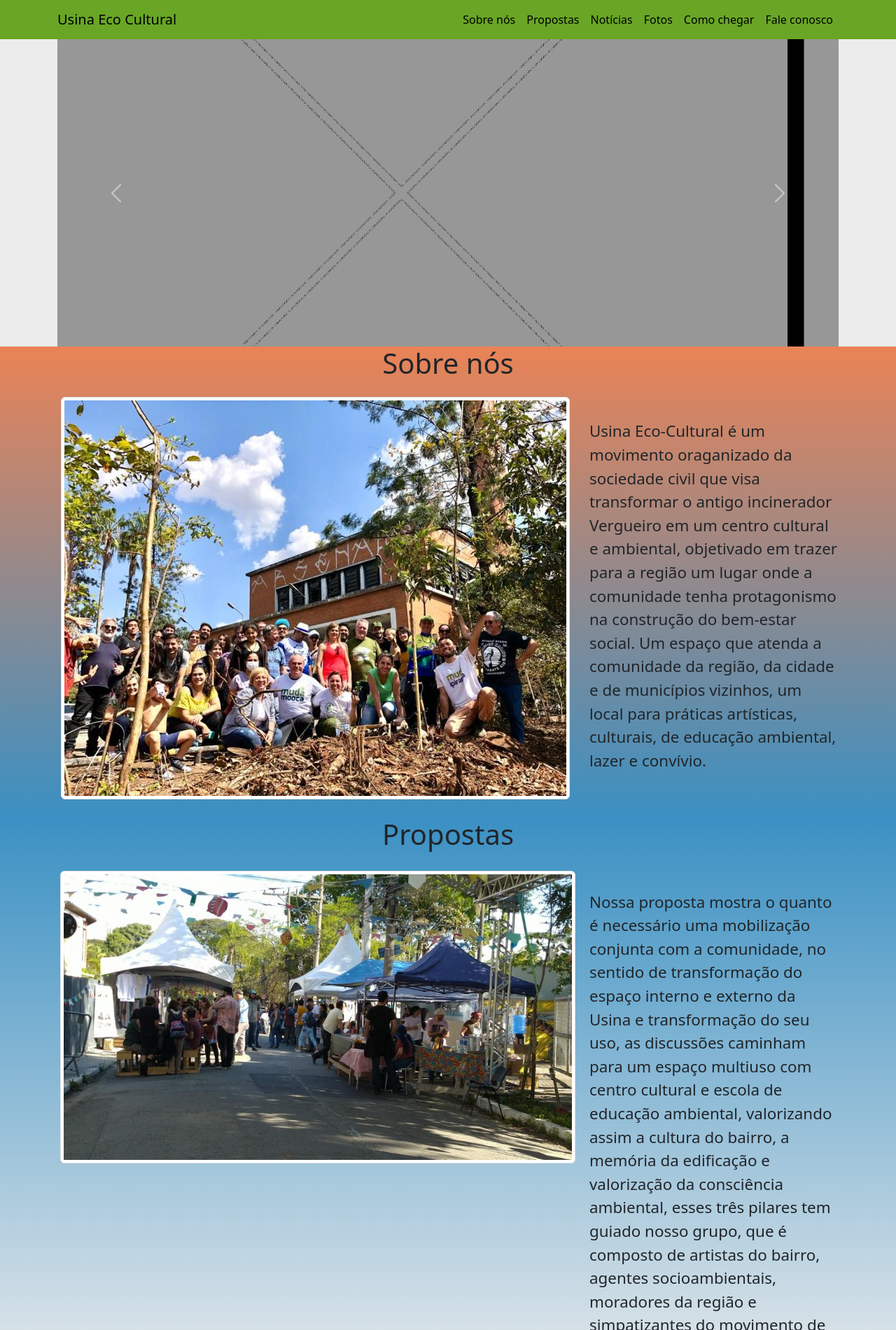
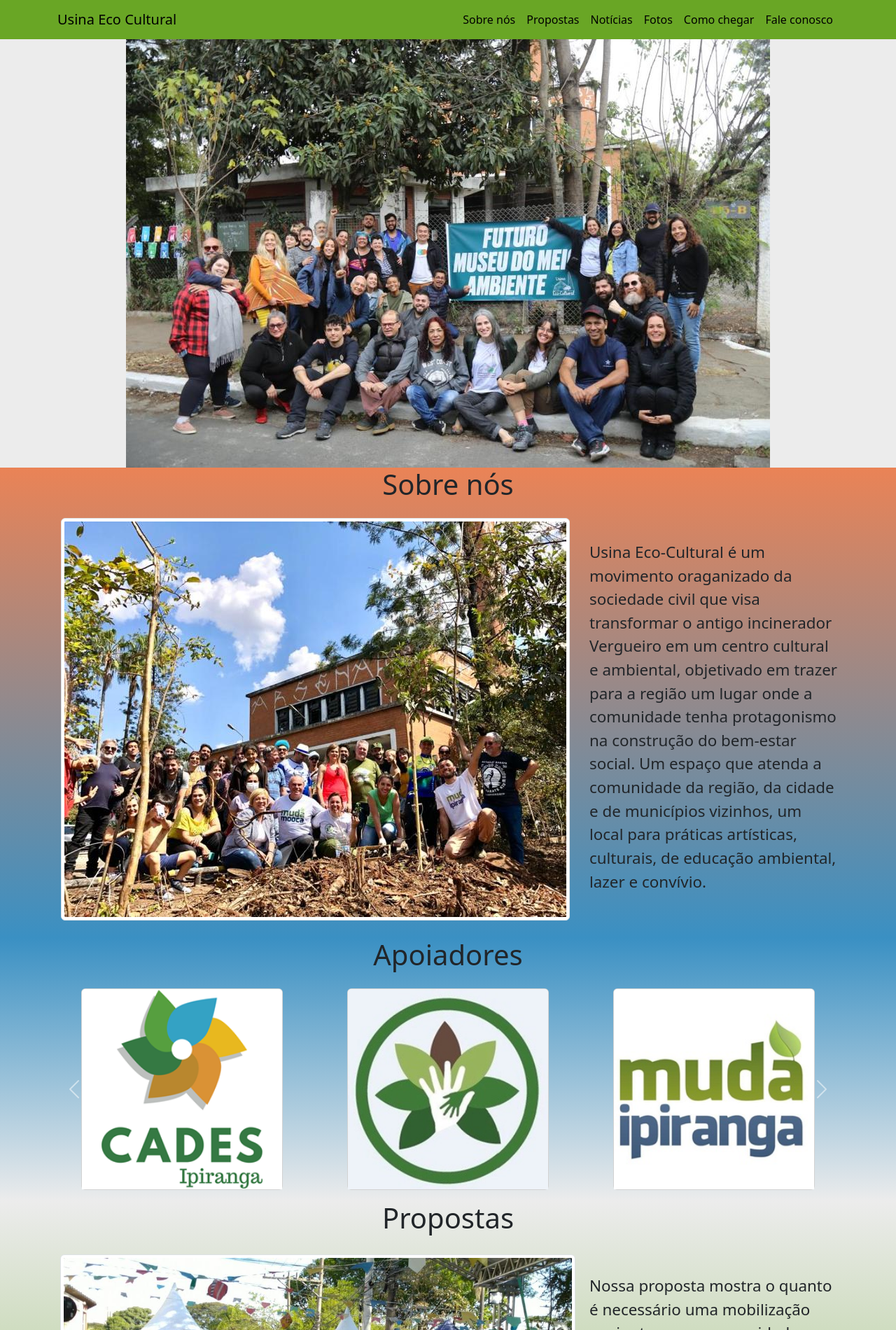
Before and after one commit to Guthox/PI-Site, a plain HTML site: page index.html in a window 1280 px wide. Shown: the top 1900 px of the page at 70% size. Drawn offline with nearby package versions, Linux system fonts and the light colour scheme.

Commit message:
Adicionado parceiros e imagens

```diff
--- a/CSS/style.css
+++ b/CSS/style.css
@@ -1,3 +1,7 @@
+html{
+    margin: 0px;
+}
+
 body{
     background-color: #ECECEC;
 }
@@ -7,24 +11,36 @@ body{
     /* background-image: linear-gradient(#69A625, #69A625); */
 }
 
+#banner{
+    height: 50vh;
+}
+
+.card{
+    width: 18rem;
+}
+
 #sobreNos{
     /* background-color: #EA8356; */
     background-image: linear-gradient(#EA8356, #3A90C3);
 }
 
+#apoiadores{
+    background-image: linear-gradient(#3A90C3, #ECECEC);
+}
+
 #proposta{
     /* background-color: #3A90C3; */
-    background-image: linear-gradient(#3A90C3, #ECECEC);
+    background-image: linear-gradient(#ECECEC, #69A625);
 }
 
 #fotos{
     /* background-color: #ECECEC; */
-    background-image: linear-gradient(#ECECEC, #69A625);
+    background-image: linear-gradient(#69A625, #ECECEC);
 }
 
 #noticias{
     /* background-color: #69A625; */
-    background-image: linear-gradient(#69A625, #ECECEC);
+    background-image: linear-gradient(#ECECEC, #EA8356);
 }
 
 p{
@@ -33,11 +49,12 @@ p{
 
 #comoChegar {
     /* background-color: #ECECEC; */
-    background-image: linear-gradient(#ECECEC, lightgrey);
+    background-image: linear-gradient(#EA8356, #ECECEC);
 }
 
 #rodape {
-    background-color: lightgrey;
+    /* background-color: lightgrey; */
+    background-image: linear-gradient(#ECECEC, #3A90C3);
 }
 
 
--- a/index.html
+++ b/index.html
@@ -40,39 +40,10 @@
             </div>
         </nav>
         <!-- ****************************************************************** -->
-        <!-- ***************************** BANNER ***************************** -->
-        <div class="container-lg mb-0">
-            <div
-                id="carouselExampleControls"
-                class="carousel slide"
-                data-bs-ride="carousel">
-                <div class="carousel-inner">
-                    <div class="carousel-item active">
-                        <img src="IMG/placeholder.png" class="d-block w-100" alt="...">
-                    </div>
-                    <div class="carousel-item">
-                        <img src="IMG/placeholder.png" class="d-block w-100" alt="...">
-                    </div>
-                    <div class="carousel-item">
-                        <img src="IMG/placeholder.png" class="d-block w-100" alt="...">
-                    </div>
-                </div>
-                <button
-                    class="carousel-control-prev"
-                    type="button"
-                    data-bs-target="#carouselExampleControls"
-                    data-bs-slide="prev">
-                    <span class="carousel-control-prev-icon" aria-hidden="true"></span>
-                    <span class="visually-hidden">Anterior</span>
-                </button>
-                <button
-                    class="carousel-control-next"
-                    type="button"
-                    data-bs-target="#carouselExampleControls"
-                    data-bs-slide="next">
-                    <span class="carousel-control-next-icon" aria-hidden="true"></span>
-                    <span class="visually-hidden">Proximo</span>
-                </button>
+        <!-- ***************************** Banner ***************************** -->
+        <div class="container-fluid">
+            <div class="container-lg text-center">
+                <img src="IMG/usina_10.jpg" alt="" class="img-fluid">
             </div>
         </div>
         <!-- ****************************************************************** -->
@@ -98,7 +69,69 @@
             </div>
         </div>
         <!-- ****************************************************************** -->
-        <!-- *************************** proposta **************************** -->
+        <!-- *************************** Parceiros **************************** -->
+        <div class="container-fluid" id="apoiadores">
+            <div class="container-fluid text-center mt-0">
+                <h1>Apoiadores</h1>
+            </div>
+
+        <div id="carouselExample" class="carousel slide">
+            <div class="carousel-inner">
+              <div class="carousel-item active">
+                <div class="container-lg">
+                    <div class="row">
+                        <div class="col-md-4 d-flex justify-content-center my-3">
+                            <div class="card">
+                                <img src="IMG/cades_Ipiranga.png" class="card-img-top" alt="...">
+                            </div>
+                        </div >
+                        <div class="col-md-4 d-flex justify-content-center my-3">
+                            <div class="card">
+                                <img src="IMG/missao_ambiental.jpg" class="card-img-top" alt="...">
+                            </div>
+                        </div>
+                        <div class="col-md-4 d-flex justify-content-center my-3">
+                            <div class="card">
+                                <img src="IMG/muda_ipiranga.jpg" class="card-img-top" alt="...">
+                            </div>
+                        </div>
+                    </div>
+                </div>
+              </div>
+              <div class="carousel-item">
+                <div class="container-lg">
+                    <div class="row">
+                        <div class="col-md-4 d-flex justify-content-center my-3">
+                            <div class="card">
+                                <img src="IMG/casa_de_cultura_chico_science.jpg" class="card-img-top" alt="...">
+                            </div>
+                        </div >
+                        <div class="col-md-4 d-flex justify-content-center my-3">
+                            <div class="card">
+                                <img src="IMG/SOSabelhas.png" class="card-img-top" alt="...">
+                            </div>
+                        </div>
+                        <div class="col-md-4 d-flex justify-content-center my-3">
+                            <div class="card">
+                                <img src="IMG/umapaz.png" class="card-img-top" alt="...">
+                            </div>
+                        </div>
+                    </div>
+                </div>
+              </div>
+            </div>
+            <button class="carousel-control-prev" type="button" data-bs-target="#carouselExample" data-bs-slide="prev">
+              <span class="carousel-control-prev-icon" aria-hidden="true"></span>
+              <span class="visually-hidden">Anterior</span>
+            </button>
+            <button class="carousel-control-next" type="button" data-bs-target="#carouselExample" data-bs-slide="next">
+              <span class="carousel-control-next-icon" aria-hidden="true"></span>
+              <span class="visually-hidden">Proximo</span>
+            </button>
+          </div>
+        </div>
+        <!-- ****************************************************************** -->
+        <!-- *************************** Proposta **************************** -->
         <div class="container-fluid" id="proposta">
             <div class="container-fluid text-center mt-0">
                 <h1>Propostas</h1>
@@ -110,7 +143,14 @@
                         <!-- <img src="IMG/usina_3.jpg" alt="..." class="img-thumbnail m-1"> -->
                     </div>
                     <div class="col-lg-4 justify-center py-5">
-                        <p>Nossa proposta mostra o quanto é necessário uma mobilização conjunta com a comunidade, no sentido de transformação do espaço interno e externo da Usina e transformação do seu uso, as discussões caminham para um espaço multiuso com centro cultural e escola de educação ambiental, valorizando assim a cultura do bairro, a memória da edificação e valorização da consciência ambiental, esses três pilares tem guiado nosso grupo, que é composto de artistas do bairro, agentes socioambientais, moradores da região e simpatizantes do movimento de outras regiões da cidade.</p>
+                        <p>Nossa proposta mostra o quanto é necessário uma mobilização conjunta com a
+                            comunidade, no sentido de transformação do espaço interno e externo da Usina e
+                            transformação do seu uso, as discussões caminham para um espaço multiuso com
+                            centro cultural e escola de educação ambiental, valorizando assim a cultura do
+                            bairro, a memória da edificação e valorização da consciência ambiental, esses
+                            três pilares tem guiado nosso grupo, que é composto de artistas do bairro,
+                            agentes socioambientais, moradores da região e simpatizantes do movimento de
+                            outras regiões da cidade.</p>
                     </div>
                 </div>
             </div>
@@ -135,7 +175,9 @@
                         <div class="card" style="width: 18rem;">
                             <img class="card-img-top" src="IMG/usina_4.jpeg" alt="...">
                             <div class="card-body">
-                                <p class="card-text">São realizadas atividades como teatro, dança, capoeira, ioga e oficinas de educação ambiental, além de programações voltadas para crianças.</p>
+                                <p class="card-text">São realizadas atividades como teatro, dança, capoeira,
+                                    ioga e oficinas de educação ambiental, além de programações voltadas para
+                                    crianças.</p>
                             </div>
                         </div>
                     </div>
@@ -143,7 +185,8 @@
                         <div class="card" style="width: 18rem;">
                             <img class="card-img-top" src="IMG/usina_2.jpeg" alt="...">
                             <div class="card-body">
-                                <p class="card-text">Movimento Usina Eco-Cultural ganha apoios e se candidata a verba de R$ 6 milhões.</p>
+                                <p class="card-text">Movimento Usina Eco-Cultural ganha apoios e se candidata a
+                                    verba de R$ 6 milhões.</p>
                             </div>
                         </div>
                     </div>
@@ -151,7 +194,8 @@
                         <div class="card" style="width: 18rem;">
                             <img class="card-img-top" src="IMG/usina_1.jpg" alt="...">
                             <div class="card-body">
-                                <p class="card-text">Comissão de Política Urbana promove Audiência Pública no sábado sobre usina Eco-Cultural no Ipiranga</p>
+                                <p class="card-text">Comissão de Política Urbana promove Audiência Pública no
+                                    sábado sobre usina Eco-Cultural no Ipiranga</p>
                             </div>
                         </div>
                     </div>
@@ -187,17 +231,23 @@
                     rel="stylesheet"/>
                 <footer class="footer">
                     <div class="text-center my-4">
-                        <a href="https://www.facebook.com/profile.php?id=100086307794702&mibextid=ZbWKwL" class="mx-4">
+                        <a
+                            href="https://www.facebook.com/profile.php?id=100086307794702&mibextid=ZbWKwL"
+                            class="mx-4">
                             <i class="fa fa-facebook"></i>
                         </a>
                         <a href="https://www.youtube.com/@usinaecocultural" class="mx-4">
                             <i class="fa fa-youtube"></i>
                         </a>
-                        <a href="https://instagram.com/usinaecocultural?igshid=YmMyMTA2M2Y=" class="mx-4">
+                        <a
+                            href="https://instagram.com/usinaecocultural?igshid=YmMyMTA2M2Y="
+                            class="mx-4">
                             <i class="fa fa-instagram"></i>
                         </a>
                     </div>
-                    <p>Lorem, ipsum dolor sit amet consectetur adipisicing elit. Exercitationem dignissimos maiores reprehenderit perspiciatis debitis beatae obcaecati eum delectus dolor quaerat quidem nihil voluptas, cum alias esse itaque quo enim ut.</p>
+                    <p>Lorem, ipsum dolor sit amet consectetur adipisicing elit. Exercitationem
+                        dignissimos maiores reprehenderit perspiciatis debitis beatae obcaecati eum
+                        delectus dolor quaerat quidem nihil voluptas, cum alias esse itaque quo enim ut.</p>
                 </footer>
             </div>
         </div>
@@ -214,10 +264,7 @@
                 .VLibras
                 .Widget('https://vlibras.gov.br/app');
         </script>
-            <script
-                src="https://cdn.jsdelivr.net/npm/bootstrap@5.0.2/dist/js/bootstrap.bundle.min.js"
-                integrity="sha384-MrcW6ZMFYlzcLA8Nl+NtUVF0sA7MsXsP1UyJoMp4YLEuNSfAP+JcXn/tWtIaxVXM"
-                crossorigin="anonymous"></script>
+        <script src="https://cdn.jsdelivr.net/npm/bootstrap@5.3.2/dist/js/bootstrap.bundle.min.js" integrity="sha384-C6RzsynM9kWDrMNeT87bh95OGNyZPhcTNXj1NW7RuBCsyN/o0jlpcV8Qyq46cDfL" crossorigin="anonymous"></script>
 
     </body>
 </html>
```
Also changed, not shown: IMG/SOSabelhas.png (added), IMG/cades_Ipiranga.png (added), IMG/casa_de_cultura_chico_science.jpg (added), IMG/casao.png (added), IMG/logo - Copy.jpg (added), IMG/logo.jpg (added), IMG/logo.png (deleted), IMG/missao_ambiental.jpg (added), IMG/muda_ipiranga.jpg (added), IMG/umapaz.png (added). Lines whose indentation alone changed are shown as unchanged.
